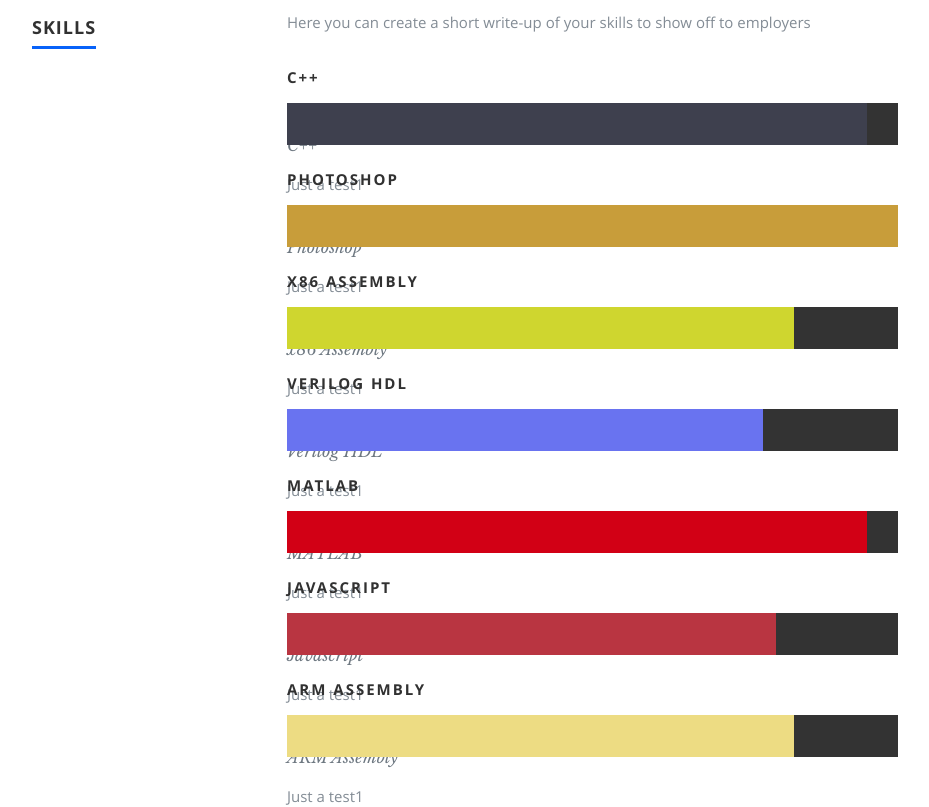
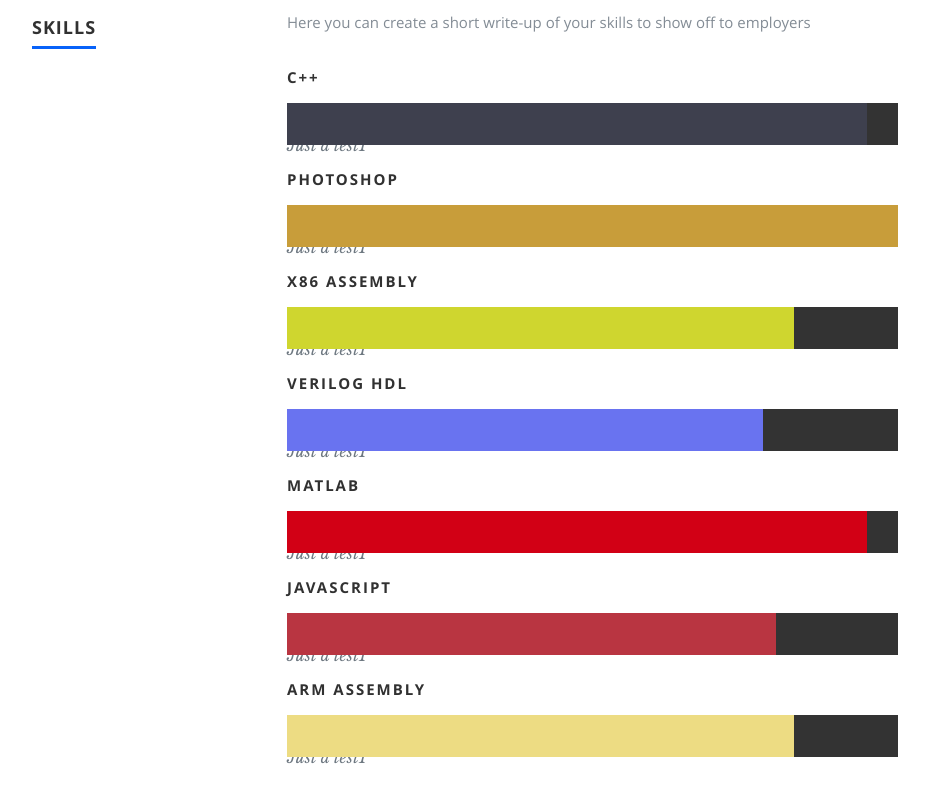
Before and after one commit to 1brahimsaid/website, a React (Create React App) app: page / in a window 1280 px wide. Shown: the part 2580-3387 px from the top of the page, without its empty margins (118-1047 px from the left). Built offline with nearby package versions, Linux system fonts and the light colour scheme.

Commit message:
revert to my old garbage

```diff
--- a/src/Components/Resume.js
+++ b/src/Components/Resume.js
@@ -53,9 +53,8 @@ class Resume extends Component {
           <span style={{ width, backgroundColor }} className={className}></span>
           <em>{skills.name}</em>
           <p className="info">
-          {skills.name}
+          <p>{skills.description}</p>
           </p>
-          <p>{skills.description}</p>
         </li>
       );
     });
```
